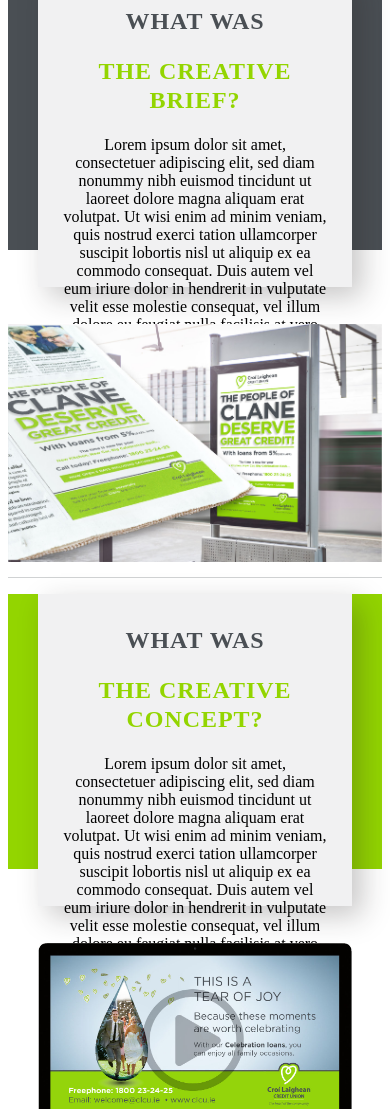
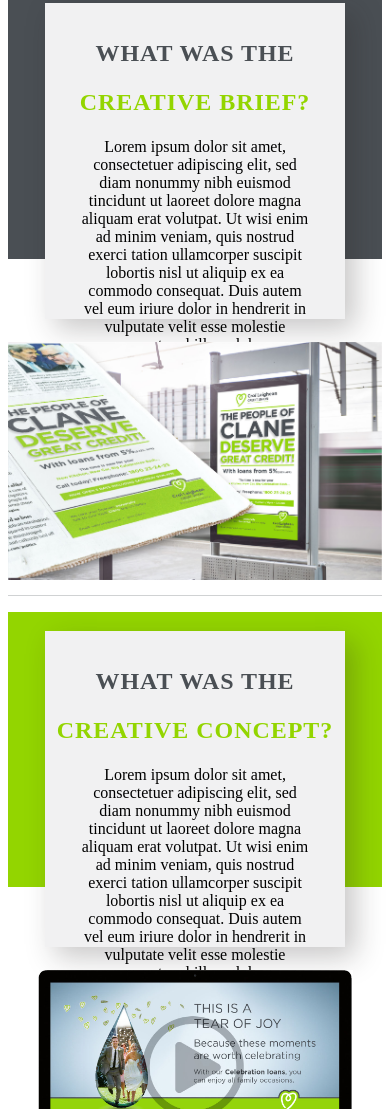
Before and after one commit to chocobuckle/clcu, a Gatsby site: page / in a window 390 px wide. Shown: the part 891-2000 px from the top of the page. Built offline with nearby package versions, Linux system fonts and the light colour scheme; Gatsby itself is replaced by a stand-in of ours.

Commit message:
Add style tweaks for mobile design

```diff
--- a/src/components/ImgBox/index.js
+++ b/src/components/ImgBox/index.js
@@ -6,7 +6,7 @@
   display: flex;
   justify-content: center;
   align-items: center;
-  padding-top: 74px;
+  padding-top: 83px;
 `;
 
 const Img = styled(GatsbyImage)`
--- a/src/components/TextBox/index.js
+++ b/src/components/TextBox/index.js
@@ -4,17 +4,18 @@
 
 const GreenBox = styled.div`
   background: ${({ backgroundColor }) => backgroundColor};
-  position: relative;
   height: 275px;
 `;
 
 const LightGreyBox = styled.div`
   background: ${lightGrey};
   box-shadow: 0.639em 0.639em 1.688em rgba(35, 31, 32, 0.25);
-  padding: 0.75em 1.5em 0;
+  padding-top: 1em;
   margin: 0 auto;
+  position: relative;
+  top: 18.61px;
   height: 300px;
-  width: 71%;
+  width: 80%;
 `;
 
 const Header = styled.h2`
@@ -26,7 +27,7 @@
 `;
 
 const Text = styled.p`
-  margin-top: 1.25em;
+  margin: 1.2em 2.21em 0;
   text-align: center;
 `;
 
--- a/src/pages/index.js
+++ b/src/pages/index.js
@@ -40,8 +40,8 @@
       <HR style={{ marginTop: '-4vw' }} />
       <TextBoxAndImgBoxContainer
         backgroundColor={darkGrey}
-        headerFirstLineText="What was"
-        headerSecondLineText="the creative brief?"
+        headerFirstLineText="What was the"
+        headerSecondLineText="creative brief?"
         imageSizes={peopleOfClane.sizes}
         mobileAndDesktopImageWidth="100vw"
         textContent="Lorem ipsum dolor sit amet, consectetuer adipiscing elit, sed diam nonummy nibh euismod tincidunt ut laoreet dolore magna aliquam erat volutpat. Ut wisi enim ad minim veniam, quis nostrud exerci tation ullamcorper suscipit lobortis nisl ut aliquip ex ea commodo consequat. Duis autem vel eum iriure dolor in hendrerit in vulputate velit esse molestie consequat, vel illum dolore eu feugiat nulla facilisis at vero eros et."
@@ -49,8 +49,8 @@
       <HR />
       <TextBoxAndImgBoxContainer
         backgroundColor={green}
-        headerFirstLineText="What was"
-        headerSecondLineText="the creative concept?"
+        headerFirstLineText="What was the"
+        headerSecondLineText="creative concept?"
         imageSizes={tearOfJoyMac.sizes}
         mobileAndDesktopImageWidth="81vw"
         textContent="Lorem ipsum dolor sit amet, consectetuer adipiscing elit, sed diam nonummy nibh euismod tincidunt ut laoreet dolore magna aliquam erat volutpat. Ut wisi enim ad minim veniam, quis nostrud exerci tation ullamcorper suscipit lobortis nisl ut aliquip ex ea commodo consequat. Duis autem vel eum iriure dolor in hendrerit in vulputate velit esse molestie consequat, vel illum dolore eu feugiat nulla facilisis at vero eros et."
@@ -73,8 +73,8 @@
 
 export const query = graphql`
   query IndexQuery {
-    mobileAndTabletLogo: imageSharp(id: { regex: "/mobileAndTabletLogo.png/" }) {
-      sizes(maxWidth: 312) {
+    mobileAndTabletLogo: imageSharp(id: { regex: "/mobile_and_tablet_logo.png/" }) {
+      sizes(maxWidth: 311) {
         src
         srcSet
         srcWebp
@@ -83,19 +83,8 @@
         aspectRatio
       }
     }
-    logoInMacbook: imageSharp(id: { regex: "/logo_in_macbook.png/" }) {
-      sizes(maxWidth: 710) {
-        src
-        srcSet
-        srcWebp
-        srcSetWebp
-        sizes
-        aspectRatio
-        tracedSVG
-      }
-    }
-    peopleOfClane: imageSharp(id: { regex: "/people_of_clane.jpg/" }) {
-      sizes(maxWidth: 500) {
+    desktopLogo: imageSharp(id: { regex: "/desktop_logo_in_macbook.png/" }) {
+      sizes(maxWidth: 622) {
         src
         srcSet
         srcWebp
@@ -116,8 +105,8 @@
         tracedSVG
       }
     }
-    mobileAndSupermarket: imageSharp(id: { regex: "/mobile_and_supermarket.png/" }) {
-      sizes(maxWidth: 497) {
+    tearOfJoy: imageSharp(id: { regex: "/tear_of_joy.jpg/" }) {
+      sizes(maxWidth: 622) {
         src
         srcSet
         srcWebp
@@ -127,8 +116,8 @@
         tracedSVG
       }
     }
-    tearOfJoy: imageSharp(id: { regex: "/tear_of_joy.jpg/" }) {
-      sizes(maxWidth: 422) {
+    peopleOfClane: imageSharp(id: { regex: "/people_of_clane.jpg/" }) {
+      sizes(maxWidth: 767) {
         src
         srcSet
         srcWebp
@@ -139,7 +128,18 @@
       }
     }
     tearOfJoyMac: imageSharp(id: { regex: "/tear_of_joy_mac.jpg/" }) {
-      sizes(maxWidth: 395) {
+      sizes(maxWidth: 622) {
+        src
+        srcSet
+        srcWebp
+        srcSetWebp
+        sizes
+        aspectRatio
+        tracedSVG
+      }
+    }
+    mobileAndSupermarket: imageSharp(id: { regex: "/mobile_and_supermarket.png/" }) {
+      sizes(maxWidth: 767) {
         src
         srcSet
         srcWebp
```
Also changed, not shown: src/layouts/index.js (+9 -1 lines), src/images/desktop_logo_in_macbook.png (renamed from src/images/logo_in_macbook.png), src/images/mobile.jpg (deleted), src/images/mobileLogoWithBG.jpg (deleted), src/images/mobile_and_tablet_logo.png (renamed from src/images/mobileAndTabletLogo.png), src/images/piggy.png, src/images/supermarket.jpg (deleted).
